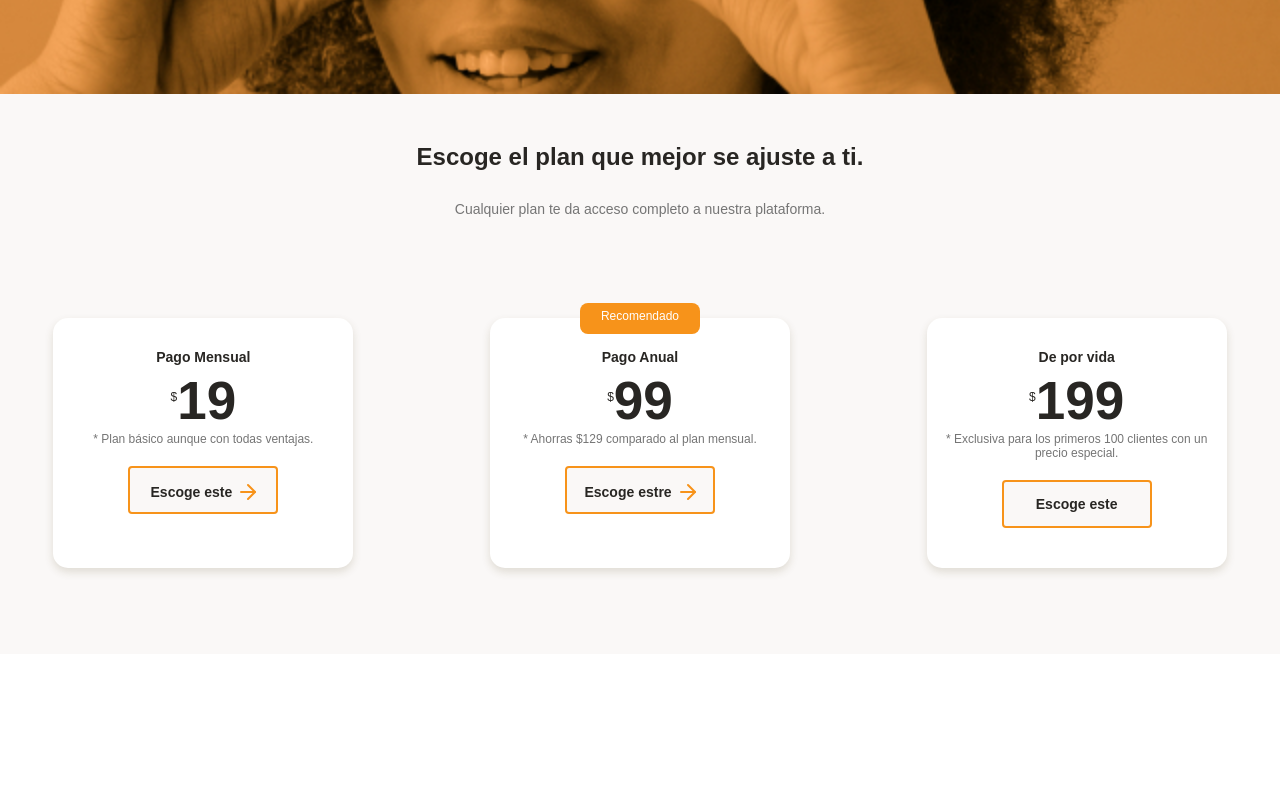
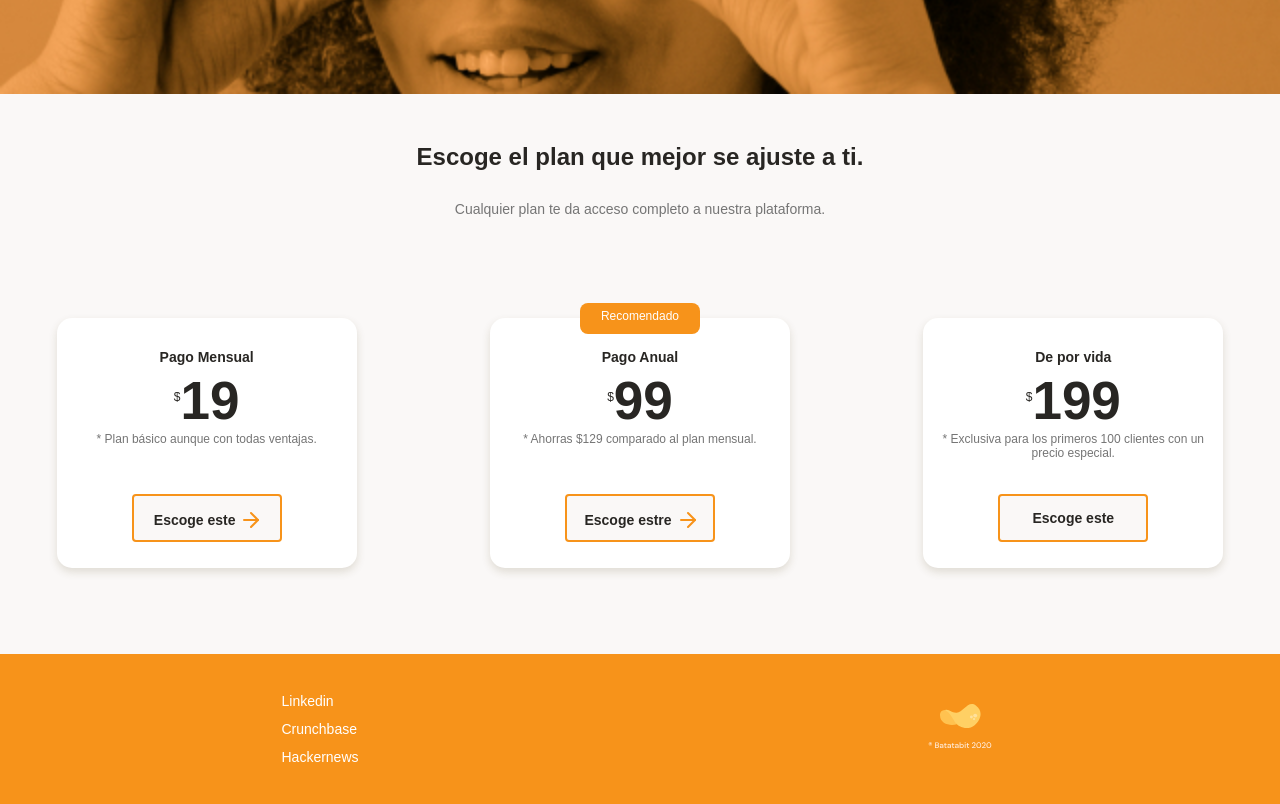
Before and after one commit to ManuelDevWeb/project_firstMobileDesign, a plain HTML site: page index.html in a window 1280 px wide. Shown: the part 2296-3100 px from the top of the page. Before the commit the page ends 2950 px from the top, so only its background shows below. Drawn offline with Linux system fonts and the light colour scheme.

Commit message:
Finalizando sección de Footer

```diff
--- a/index.html
+++ b/index.html
@@ -143,7 +143,20 @@
             </section>
         </section>
     </main>
-    <footer></footer>
+
+    <!-- Footer -->
+    <footer>
+        <section class="left">
+            <ul>
+                <li><a href="#">Linkedin </a></li>
+                <li><a href="#">Crunchbase</a></li>
+                <li><a href="#">Hackernews</a></li>
+            </ul>
+        </section>
+        <section class="right">
+            <img src="./assets/img/logo-footer.svg" alt="Logo Batatabit">
+        </section>
+    </footer>
 </body>
 
 </html>
--- a/styles.css
+++ b/styles.css
@@ -421,7 +421,7 @@ main {
 
 .plansContainer__slider {
     display: flex;
-    gap: 30px;
+    gap: 20px;
     height: 316px;
     overflow-x: scroll;
     overscroll-behavior-x: contain;
@@ -432,7 +432,7 @@ main {
     position: relative;
     scroll-snap-align: center;
     width: 70%;
-    min-width: 230px;
+    min-width: 190px;
     max-width: 300px;
     height: 250px;
     margin: 50px auto 0;
@@ -478,6 +478,7 @@ main {
 }
 
 .plansBody__infoContainer .planCard__saving {
+    min-height: 42px;
     font-size: 1.2rem;
     color: #757575;
 }
@@ -503,3 +504,36 @@ main {
     background-image: url('./assets/icons/orange-right-arrow.svg');
     vertical-align: text-bottom;
 }
+
+
+/** Footer **/
+
+footer {
+    display: flex;
+    width: 100%;
+    height: 150px;
+    background-color: var(--bitcoin-orange);
+}
+
+footer section {
+    display: flex;
+    width: 50%;
+    justify-content: center;
+    align-items: center;
+}
+
+footer .left ul {
+    font-size: 1.4rem;
+    font-weight: 500;
+    line-height: 1.8rem;
+    list-style: none;
+}
+
+.left li {
+    margin: 10px 0;
+}
+
+.left a {
+    text-decoration: none;
+    color: var(--just-white);
+}
```
